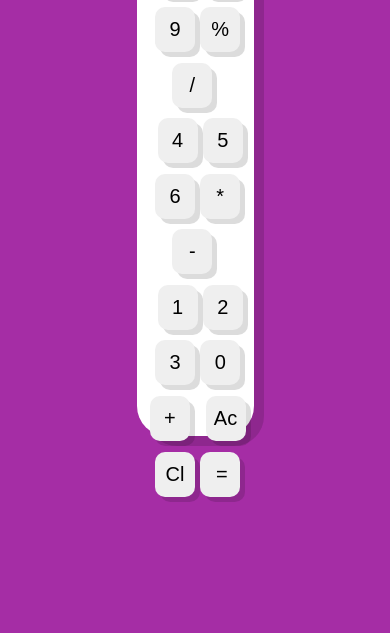
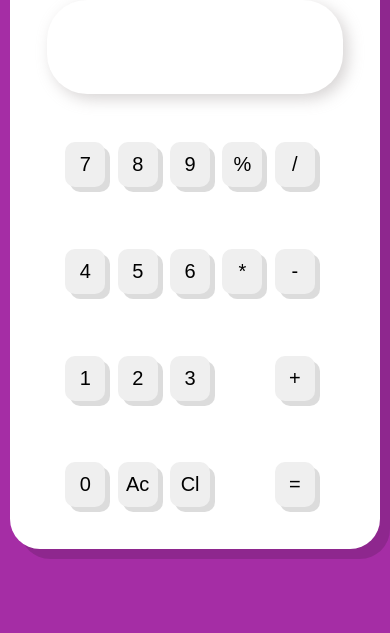
Before and after one commit to KarthickKumar-2902/Calculator, a plain HTML site: page index.html in a window 390 px wide. Shown: the part 211-844 px from the top of the page. Drawn offline with Linux system fonts and the light colour scheme.

Commit message:
"After responsive"

```diff
--- a/index.html
+++ b/index.html
@@ -1,4 +1,4 @@
-<!DOCTYPE html>
+    <!DOCTYPE html>
 <html lang="en">
 <head>
     <meta charset="UTF-8">
@@ -10,6 +10,7 @@
 <body>
     <section id="calc">
         <div class="calc_container">
+            <div class="calc_title"><span>Calculator</span></div>
             <!-- <div class="calc_inputs">
                 <div class="calc_in1">
                     <input id="first">
@@ -23,6 +24,10 @@
             </div> -->
             <div class="calc_io"><input type="text" id="diplayitems"></div>
             <div class="calc_numbers">
+                <!-- <div class="numbers"></div> -->
+
+
+
                 <button onclick="display('7')">7</button>
                 <button onclick="display('8')">8</button>
                 <button onclick="display('9')">9</button>
@@ -36,11 +41,11 @@
                 <button onclick="display('1')">1</button>
                 <button onclick="display('2')">2</button>
                 <button onclick="display('3')">3</button>
+                <button onclick="display('+')" class="plus">+</button>
                 <button onclick="display('0')">0</button>
-                <button onclick="display('+')" class="marryt">+</button>
                 <button onclick="allclear()">Ac</button>
                 <button onclick="clr()">Cl</button>
-                <button onclick="calc()" style="padding-left: 15%;padding-right: 15%;margin-bottom: 10%;">=</button>
+                <button onclick="calc()" class="equals">=</button>
 
             </div>
         </div>
--- a/style.css
+++ b/style.css
@@ -1,135 +1,116 @@
-*{
+* {
   margin: 0;
   padding: 0;
   box-sizing: border-box;
 }
-.myDark{
+.myDark {
   background-color: black;
   color: white;
 }
-#calc{
+#calc {
   position: relative;
   background-color: rgba(148, 5, 148, 0.838);
+  display: flex;
+  justify-content: center;
+  align-items: center;
   height: 100vh;
   width: 100%;
+  /* text-align: center; */
 }
-.calc_container::before{
-    position: absolute;
-    content:'Calculator';
+.calc_title {
+  margin-top: 2rem;
+  text-align: center;
+}
+.calc_title span {
   font-size: 40px;
-    font-weight: bold;
-    margin-top: 1%;
-    margin-left: 30%;
+  font-style: bold;
+  /* background-color: rebeccapurple; */
 }
-.calc_container{
-    position: absolute;
+.calc_container {
+  display: flex;
+  flex-direction: column;
+  align-items: center;
   background: white;
   width: 30%;
-    margin-left: 35%;
-    margin-top: 10%;
-    height: 72vh;
+  height: 80vh;
   border-radius: 30px;
   box-shadow: 10px 10px 0 rgba(0, 0, 0, 0.138);
 }
-.calc_inputs{
+/* */
+.calc_io {
+  display: flex;
+  justify-content: center;
+  align-items: center;
+  width: 100%;
+  height: 15%;
+  margin-top: 3rem;
+  /* border-radius: 40px; */
+}
+.calc_io input {
   width: 80%;
-    margin-left: 15%;
-    margin-top: 5%;
-}
-.calc_in1 input{
-    border: none;
-    background-color: rgba(201, 197, 197, 0.733);
-    width: 100%;
-    height: 25px;
-    border-radius: 30px;
-    text-align: center;
-    font-size: 15px;
-}
-.calc_in2 input{
-    border: none;
-    background: rgba(201, 197, 197, 0.733);
-    width: 100%;
-    margin-top: 1%;
-    height: 25px;
-    border-radius: 30px;
-    text-align: center;
-    font-size: 15px;
-}
-.calc_out{
-    width: 75%;
-    height: 10%;
-    margin-left: 20%;
-    margin-top: 1%;
-    border-radius: 30px;
-    background-color: rgba(201, 197, 197, 0.733);
-}
-.calc_out .output{
-    text-align:end;
-    margin-right: 10%;
-    padding-top: 4%;
-    font-size: 25px;
-    /* overflow-x: scroll; */
-}
-.calc_io{
-    width: 80%;
-    margin-left: 10%;
-    margin-top: 15%;
-    height: 15%;
-    /* background-color: red; */
-    box-shadow: 5px 5px 15px rgba(201, 197, 197, 0.312);
-    border-radius: 40px;
-}
-.calc_io input{
-    width: 100%;
   height: 100%;
   border-radius: 40px;
   border: none;
   box-shadow: -5px -5px 15px rgba(201, 197, 197, 0.237);
-    /* box-shadow: 5px 5px 15px rgba(201, 197, 197, 0.733); */
+  box-shadow: 5px 5px 15px rgba(201, 197, 197, 0.733);
   font-size: 20px;
   text-align: end;
-    padding-right: 5%;
+  padding-right: 10%;
 }
-.calc_numbers{
-    /* background-color: red;; */
-    display: flex;
-    flex-wrap: wrap;
-    width: 90%;
-    margin-left: 5%;
+
+.calc_numbers {
+  display: grid;
+  grid-template-columns: repeat(5, 1fr);
+  row-gap: 5%;
+  column-gap: 1%;
+  width: 70%;
   height: 65%;
-    margin-top: 3%;
-    justify-content: center;
-    padding-top: 10%;
+  margin-top: 3rem;
 }
-.calc_numbers button{
+.plus{
+    grid-column:5;
+}
+.equals
+{
+    grid-column: 5;
+}
+.calc_numbers button {
   width: 40px;
   height: 45px;
-    margin-left: 5%;
   border: none;
   border-radius: 10px;
   cursor: pointer;
-    box-shadow:5px 5px 0 rgba(0, 0, 0, 0.138);
-    transition: .3s ease;
-    /* font-weight: bold; */
+  box-shadow: 5px 5px 0 rgba(0, 0, 0, 0.138);
+  transition: 0.3s ease;
   font-size: 20px;
-    margin-bottom: 10%;
 }
-.calc_numbers button:first-child{
-    margin-left: 10%;
+.calc_numbers button:last-child(11) {
+  width: 60px;
 }
-.calc_numbers button:nth-child(6){
-    margin-left: 10%;
+.calc_numbers button:hover {
+  transform: scale(1.1);
+  box-shadow: 5px 5px 0 rgba(0, 0, 0, 0.416);
 }
-.calc_numbers button:nth-child(11){
-    margin-left: 10%;
+
+@media only screen and (max-width: 600px) {
+    .calc_container {
+      /* background-color: #230303; */
+      width: 90%; /* Adjust width for smaller screens if needed */
+      /* height: auto; Adjust height if needed */
     }
-.calc_numbers button:hover{
-    transform: scale(1.1);
-    box-shadow:5px 5px 0 rgba(0, 0, 0, 0.416)
   }
-.marryt{
-    margin-right: 10%;
+  @media only screen and (max-width: 1200px){
+    .calc_container{
+        width: 60%;
     }
-.marlft{
-    margin-left: 5%;
   }
+  @media only screen and (max-width: 750px){
+    .calc_container{
+        width: 70%;
+    }
+  }
+  @media only screen and (max-width:450px){
+    .calc_container{
+        width: 95%;
+    }
+  }
```
Lines whose indentation alone changed are shown as unchanged.
